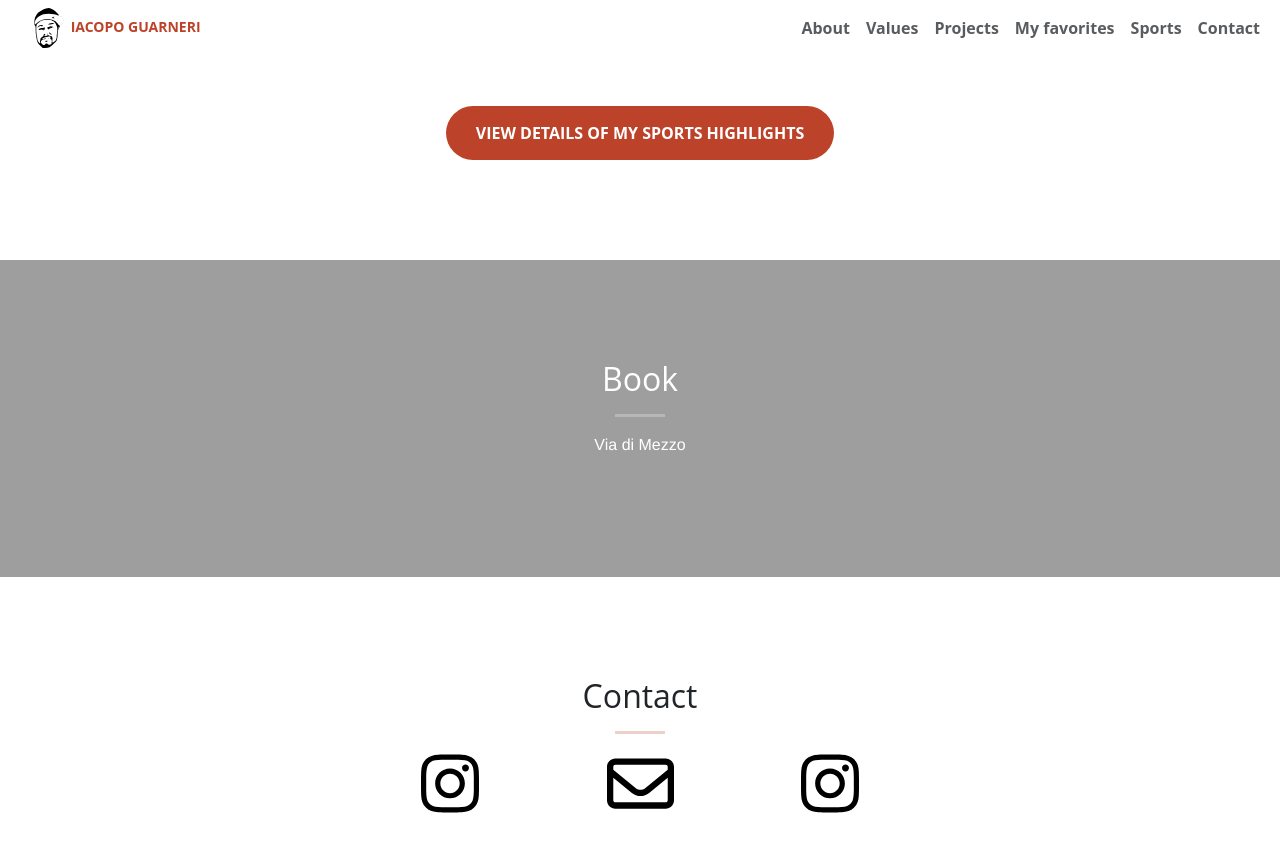
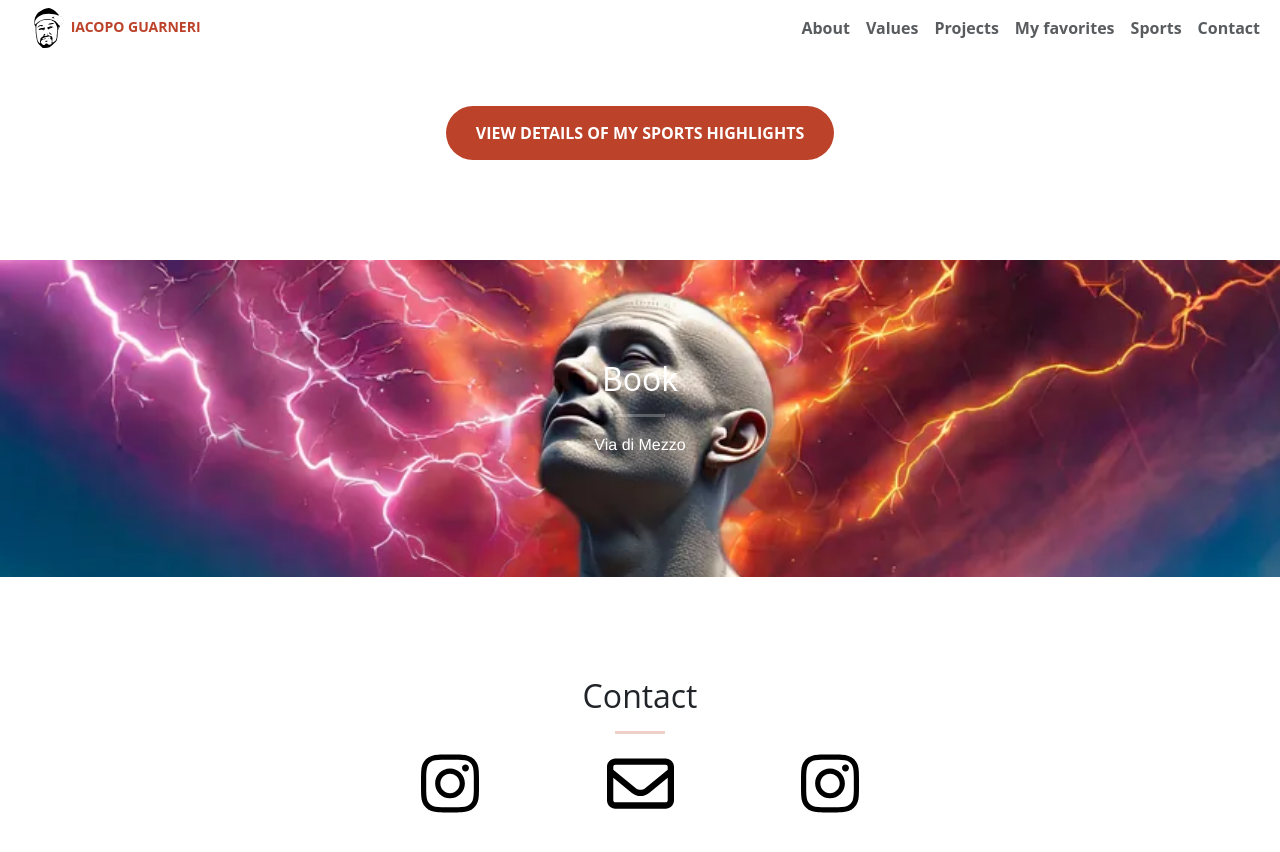
Before and after one commit to iacoposk8/iacoposk8.github.io, a Jekyll site: the page built from index.html, in a window 1280 px wide and 900 px high, scrolled down 3158 px. Shown: the top 852 px of the window. Built offline with Jekyll 4.4.1, drawn with Linux system fonts in a browser that asks for light colours.

Commit message:
Update book.html

```diff
--- a/_includes/book.html
+++ b/_includes/book.html
@@ -1,4 +1,4 @@
-<section id="book" style='background-image:url("img/Book.webp); background-size:cover; background-attachment: fixed; color:#fff;'>
+<section id="book" style='background-image:url("img/Book.webp"); background-size:cover; background-attachment: fixed; color:#fff;'>
     <div class="container">
         <div class="row">
             <div class="col-lg-8 col-lg-offset-2 text-center mx-auto">
```
